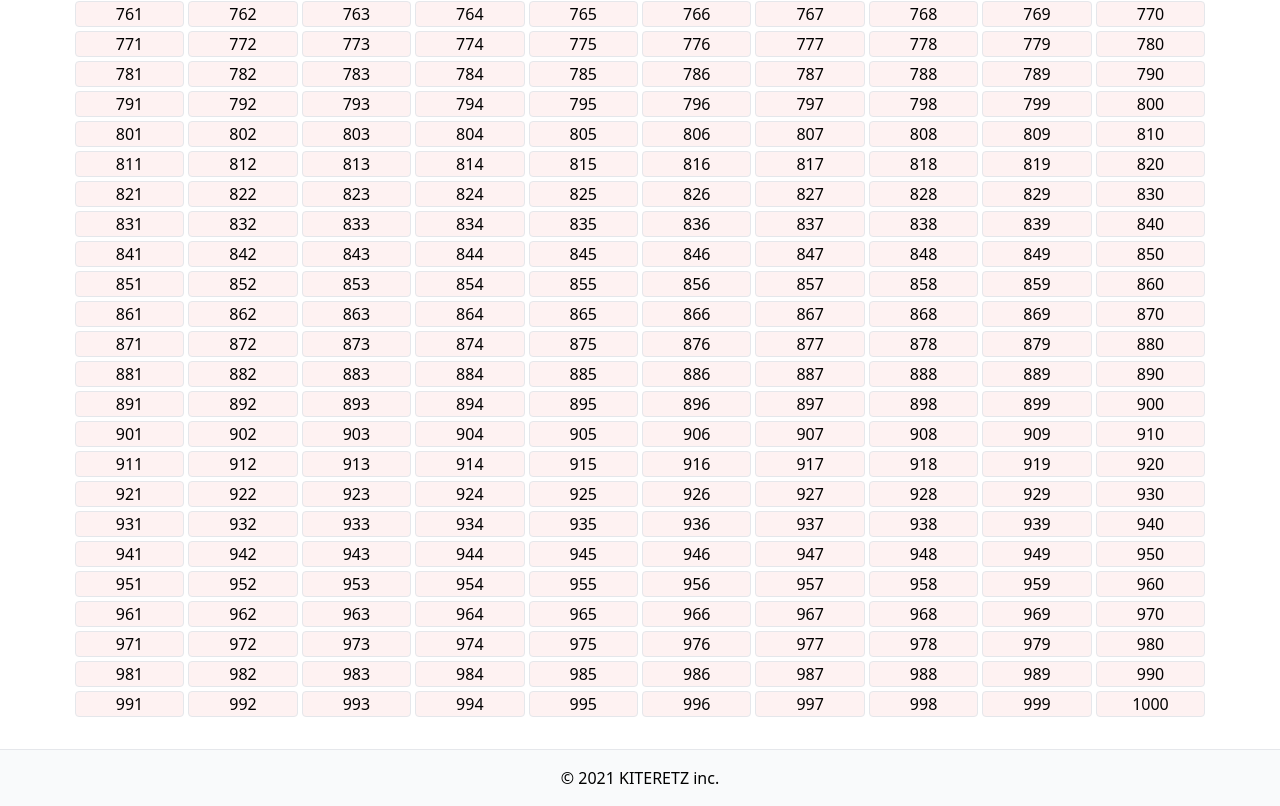
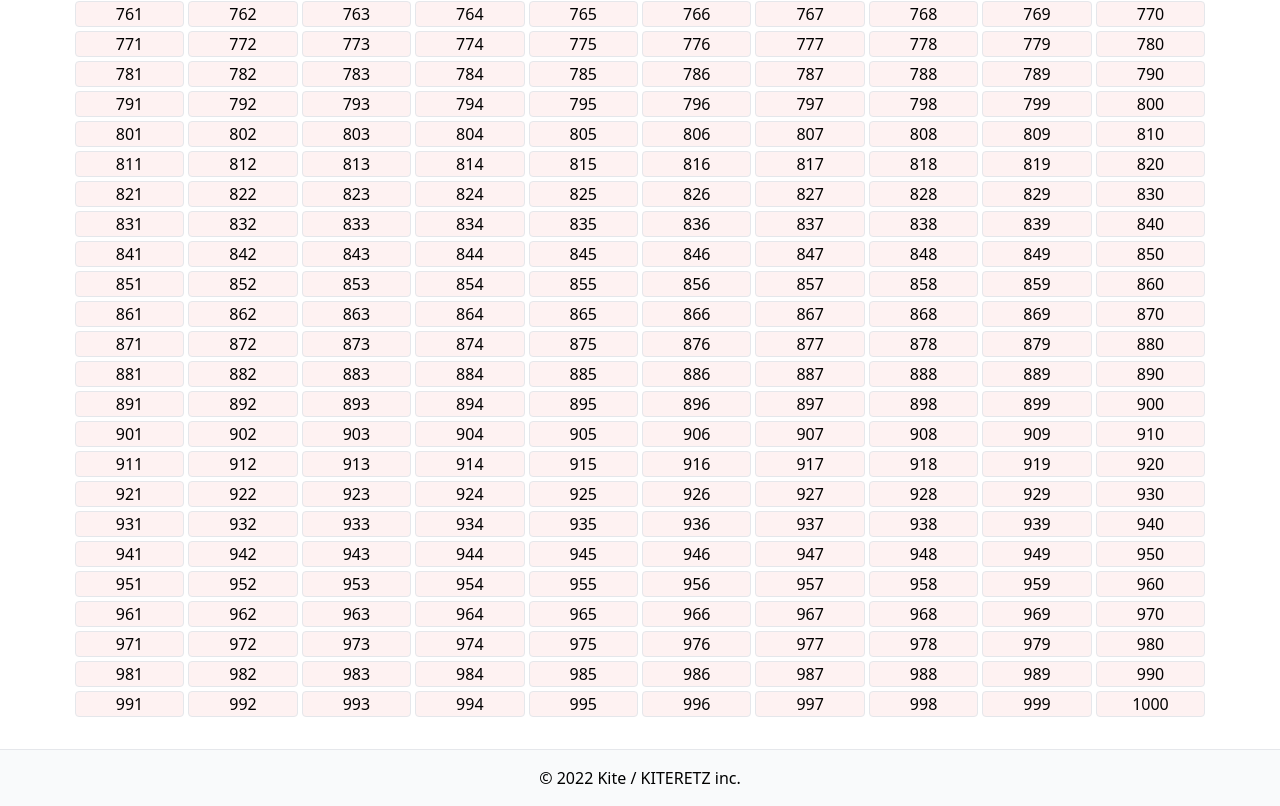
Before and after one commit to ixkaito/intersection-observer-api-test, a Next.js app: page / in a window 1280 px wide. Shown: the part 2336-3142 px from the top of the page. Built offline with nearby package versions, Linux system fonts and the light colour scheme.

Commit message:
Update footer

```diff
--- a/components/Footer.tsx
+++ b/components/Footer.tsx
@@ -1,7 +1,29 @@
+import Link from 'next/link'
+
 const Footer: React.FC = () => {
   return (
     <footer className="p-4 bg-gray-50 border-t border-gray-200">
-      <p className="text-center">© 2021 KITERETZ inc.</p>
+      <p className="text-center">
+        © 2022{' '}
+        <Link
+          className="underline hover:no-underline"
+          href="https://twitter.com/ixkaito"
+          target="_blank"
+          rel="noopener"
+        >
+          Kite
+        </Link>{' '}
+        /{' '}
+        <Link
+          className="underline hover:no-underline"
+          href="https://kiteretz.com/about/"
+          target="_blank"
+          rel="noopener"
+        >
+          KITERETZ inc
+        </Link>
+        .
+      </p>
     </footer>
   )
 }
```
